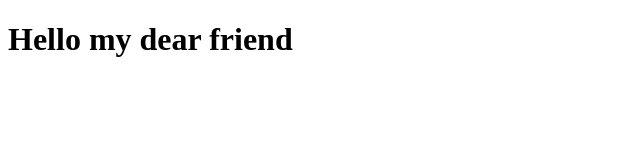
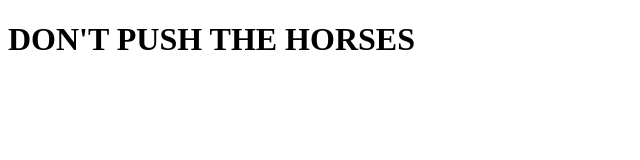
Before and after one commit to Yurii-Ilnytskyi22/goit-js-hw-03, a plain HTML site: page index.html in a window 1280 px wide. Shown: the whole page, without its empty margins (0-640 px from the left). Drawn offline with Linux system fonts and the light colour scheme.

Commit message:
goit-js-hw-03

```diff
--- a/index.html
+++ b/index.html
@@ -9,6 +9,6 @@
     <title>Document</title>
   </head>
   <body>
-    <h1>Hello my dear friend</h1>
+    <h1>DON'T PUSH THE HORSES</h1>
   </body>
 </html>
```
